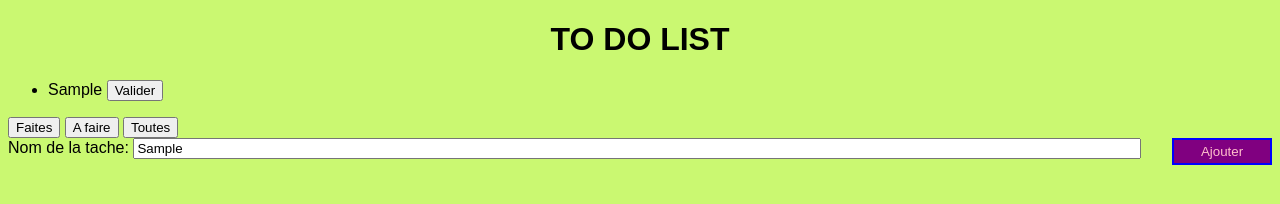
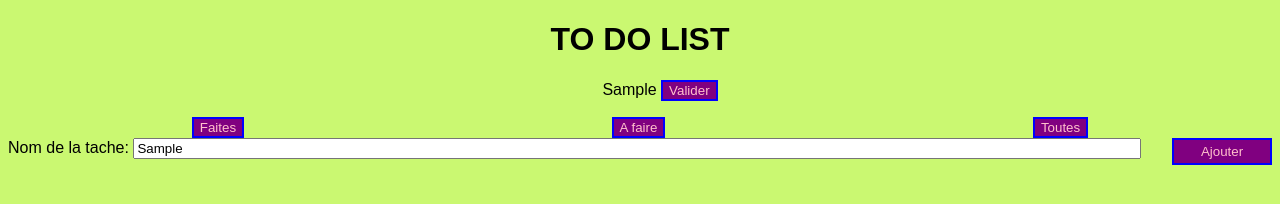
Before and after one commit to Fendrir/defiDefiToDoList, a website: page index.html in a window 1280 px wide. Both pictures are taken after typing "Sample" into the empty fields and a click on the button "Ajouter". Drawn offline with nearby package versions, Linux system fonts and the light colour scheme.

Commit message:
modifs css mise en page

```diff
--- a/css/style.css
+++ b/css/style.css
@@ -11,10 +11,20 @@ h1{
 input{
 	width:1000px;
 }
+.liste{
+	list-style-type: none;
+	display: flex;
+	flex-direction: column;
+	align-items: center;
 
+}
 .form{
 	display:flex;
 	justify-content: space-between;
+}
+.zobilamouche{
+	display:flex;
+	justify-content: space-around;
 }
 .add{
 	background: purple;
@@ -28,3 +38,13 @@ input{
 	color:purple	;
 
 }
+.check{
+	background: purple;
+	border: 2px solid blue;
+	color:pink;
+}
+.filtre{
+	background: purple;
+	border: 2px solid blue;
+	color:pink;
+}
--- a/index.html
+++ b/index.html
@@ -12,7 +12,7 @@
 
 
 </ul>
-<div>
+<div class ="zobilamouche">
 	<button class="filtre" data-action="done">Faites</button>
 	<button class="filtre" data-action="todo">A faire</button>
 	<button class="filtre" data-action="all">Toutes</button>
```
